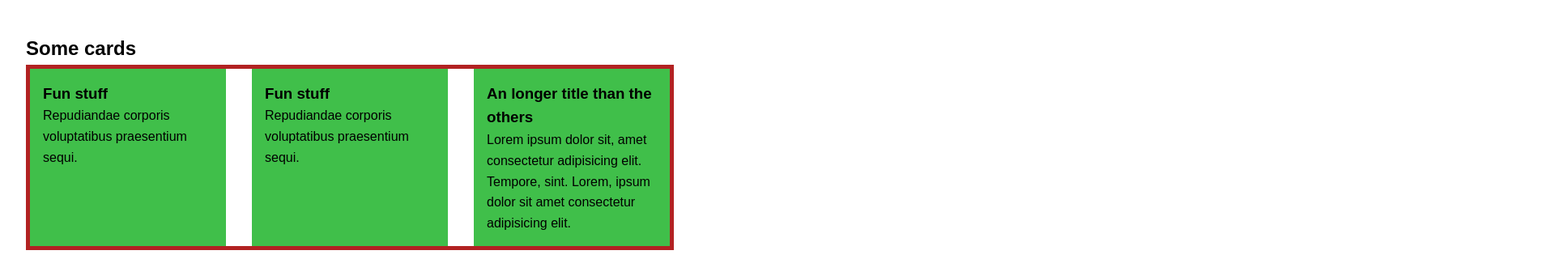
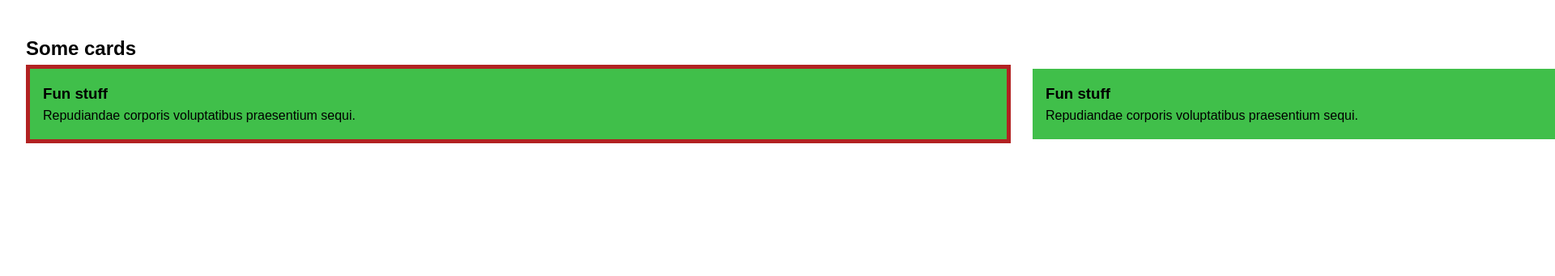
Before and after one commit to josueahadi/css-flexbox-essentials, a plain HTML site: page index.html in a window 1280 px wide. Shown: the part 462-803 px from the top of the page at 81% size, 1920 px wide, since content can reach past the window. Drawn offline with Linux system fonts and the light colour scheme.

Commit message:
flex-basis

```diff
--- a/style.css
+++ b/style.css
@@ -53,15 +53,15 @@ header {
 .columns {
     display: flex;
     gap: 2rem;
-    width: 800px;
+    /* width: 100%; */
     border: 5px solid firebrick;
 }
 
 .columns > * {
     /* flex: 1; */
     flex-grow: 1;
-    flex-shrink: 1;
-    flex-basis: 300px;
+    flex-shrink: 0;
+    flex-basis: 100%;
 }
 
 /* .columns {
```
